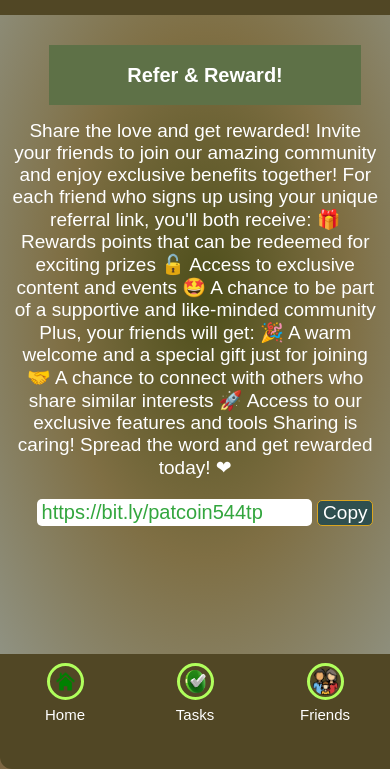
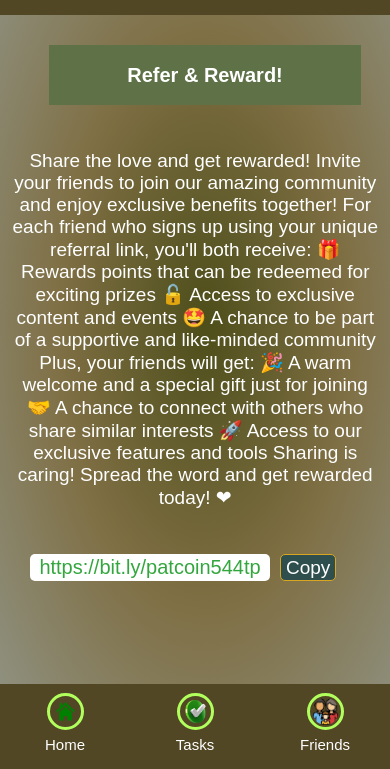
Before and after one commit to patcoin-web/patcoin-web, a plain HTML site: page friends.htm in a window 390 px wide. Shown: the part 75-844 px from the top of the page. Drawn offline with Linux system fonts and the light colour scheme.

Commit message:
Update patcoin.css

```diff
--- a/patcoin.css
+++ b/patcoin.css
@@ -71,7 +71,7 @@ img {
 .top {
   width: 97%;
   height: fit-content;
-  background-color: cornflowerblue;
+  /* background-color: cornflowerblue; */
   display: flex;
   flex-direction: column;
   margin-top: 10px;
@@ -103,7 +103,7 @@ img {
 } */
 
 .counter-container {
-  background-color: blueviolet;
+  /* background-color: blueviolet; */
   width: fit-content;
   padding: 5px 20px;
   display: flex;
@@ -208,9 +208,8 @@ h5.timer {
   box-sizing: border-box;
   justify-content: space-around;
   align-content: center;
-  border-bottom-left-radius: 12px;
   background-color: var(--options-bg-color);
-  padding-bottom: 30px;
+  padding-bottom: 10px;
 }
 
 .options {
@@ -386,6 +385,18 @@ a .task-currency {
   padding: 20px;
 }
 
+form {
+  width: 85%;
+  display: flex;
+  gap: 10px;
+  margin-top: 50px;
+}
+
+.coupon {
+  width: 230px;
+  text-align: center;
+}
+
 .referal-btn {
   padding: 10px;
   margin: auto;
@@ -474,7 +485,7 @@ a .task-currency {
     width: 100%;
     height: fit-content;
     background-color: var(--options-bg-color);
-    padding-bottom: 40px;
+    padding-bottom: 10px;
 
   }
 
@@ -548,7 +559,7 @@ a .task-currency {
   .friend {
     font-size: 19px;
     width: 95%;
-    margin: 15px 0;
+    margin: 45px 0;
     text-wrap: wrap;
   }
 
```
